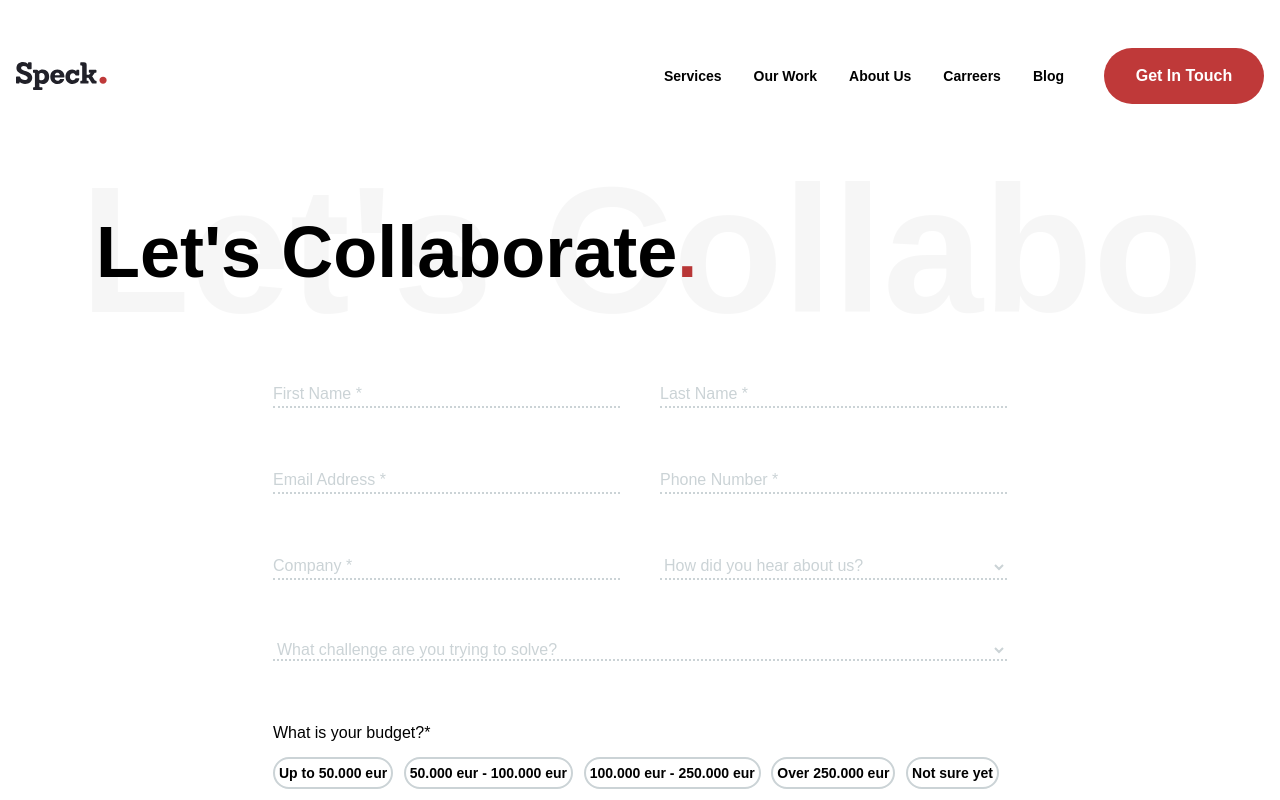
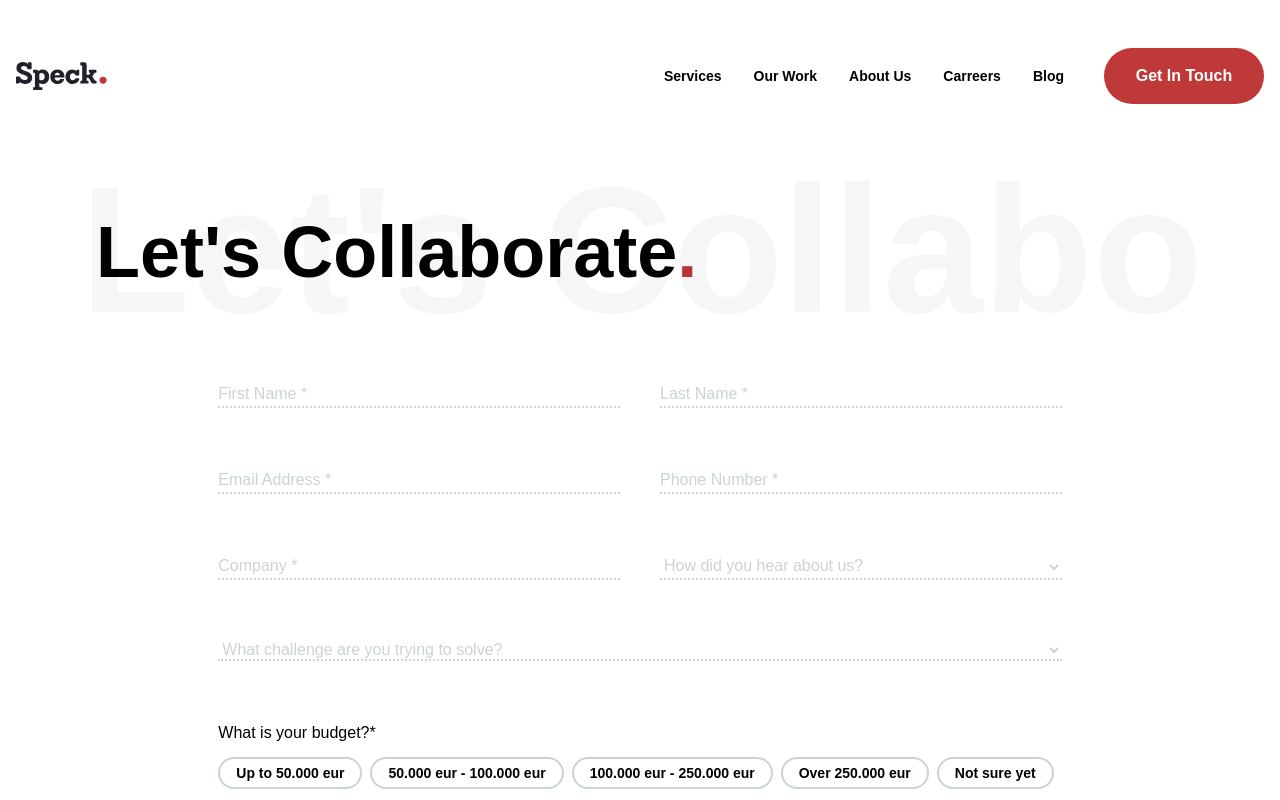
Before and after one commit to tivanovic21/speck-contact-page, a Next.js app: page / in a window 1280 px wide. Shown: the top 800 px of the page. Built offline with nearby package versions, Linux system fonts and the light colour scheme; a web font is replaced by a local one; what tailwind-hamburgers would draw is missing.

Commit message:
fix contact form design (buttons padding, input focus)

```diff
--- a/src/app/components/contactForm.tsx
+++ b/src/app/components/contactForm.tsx
@@ -103,13 +103,13 @@
             <div className="flex justify-center items-center md:h-screen md:mt-0 mt-10 z-10">
                 <div className="font-poppins text-base font-normal">
                     <form className="grid gap-y-10 grid-cols-2 gap-x-10 w-full" ref={formRef} onSubmit={handleSubmit}>
-                        <input ref={firstNameRef} type="text" className="mt-5 placeholder-speck-ligt-siva border-b-2 border-dotted border-speck-ligt-siva focus:border-black bg-transparent" placeholder="First Name *" required />
-                        <input ref={lastNameRef} type="text" className="mt-5 placeholder-speck-ligt-siva border-b-2 border-dotted border-speck-ligt-siva focus:border-black bg-transparent" placeholder="Last Name *" required />
-                        <input ref={emailRef} type="email" className="mt-5 placeholder-speck-ligt-siva border-b-2 border-dotted border-speck-ligt-siva focus:border-black bg-transparent" placeholder="Email Address *" required pattern="[a-z0-9._%+-]+@[a-z0-9.-]+\.[a-z]{2,}$" />
-                        <input ref={phoneNumberRef} type="text" className="mt-5 placeholder-speck-ligt-siva border-b-2 border-dotted border-speck-ligt-siva focus:border-black bg-transparent" placeholder="Phone Number *" required />
-                        <input ref={companyRef} type="text" className="mt-5 placeholder-speck-ligt-siva border-b-2 border-dotted border-speck-ligt-siva focus:border-black bg-transparent" placeholder="Company *" required />
+                        <input ref={firstNameRef} type="text" className="mt-5 placeholder-speck-ligt-siva border-b-2 border-dotted border-speck-ligt-siva focus:border-black bg-transparent focus:outline-none" placeholder="First Name *" required />
+                        <input ref={lastNameRef} type="text" className="mt-5 placeholder-speck-ligt-siva border-b-2 border-dotted border-speck-ligt-siva focus:border-black bg-transparent focus:outline-none" placeholder="Last Name *" required />
+                        <input ref={emailRef} type="email" className="mt-5 placeholder-speck-ligt-siva border-b-2 border-dotted border-speck-ligt-siva focus:border-black bg-transparent focus:outline-none" placeholder="Email Address *" required pattern="[a-z0-9._%+-]+@[a-z0-9.-]+\.[a-z]{2,}$" />
+                        <input ref={phoneNumberRef} type="text" className="mt-5 placeholder-speck-ligt-siva border-b-2 border-dotted border-speck-ligt-siva focus:border-black bg-transparent focus:outline-none" placeholder="Phone Number *" required />
+                        <input ref={companyRef} type="text" className="mt-5 placeholder-speck-ligt-siva border-b-2 border-dotted border-speck-ligt-siva focus:border-black bg-transparent focus:outline-none" placeholder="Company *" required />
 
-                        <select ref={howDidYouHearAboutUsRef} defaultValue="" className={`${selectedBudget == null ? 'text-speck-ligt-siva' : 'text-black'} mt-5 border-b-2 border-dotted border-speck-ligt-siva focus:border-black bg-transparent`} onChange={(event) => setSelectedBudget(event.target.value)} required>
+                        <select ref={howDidYouHearAboutUsRef} defaultValue="" className={`${selectedBudget == null ? 'text-speck-ligt-siva' : 'text-black'} mt-5 border-b-2 border-dotted border-speck-ligt-siva focus:border-black bg-transparent focus:outline-none`} onChange={(event) => setSelectedBudget(event.target.value)} required>
                             <option value="" disabled className="text-speck-ligt-siva">How did you hear about us?</option>
                             <option value="option1" className="hover:text-speck-red">Social media (Facebook, Instagram, LinkedIn)</option>
                             <option value="option2" className="hover:text-speck-red">Word of mouth</option>
@@ -117,7 +117,7 @@
                             <option value="option4" className="hover:text-speck-red">Other</option>
                         </select>
 
-                        <select ref={challengeRef} defaultValue="" className={`${selectedChallenge == null ? 'text-speck-ligt-siva' : 'text-black'} mt-5 border-b-2 border-dotted border-speck-ligt-siva focus:border-black bg-transparent col-span-2`} onChange={(event) => setSelectedChallenge(event.target.value)} required>
+                        <select ref={challengeRef} defaultValue="" className={`${selectedChallenge == null ? 'text-speck-ligt-siva' : 'text-black'} mt-5 border-b-2 border-dotted border-speck-ligt-siva focus:border-black bg-transparent col-span-2 focus:outline-none`} onChange={(event) => setSelectedChallenge(event.target.value)} required>
                             <option value="" disabled className="text-speck-light-siva">What challenge are you trying to solve?</option>
                             <option value="challenge1" className="hover:text-speck-red">Creating a new digital product</option>
                             <option value="challenge2" className="hover:text-speck-red">Scaling my business</option>
@@ -130,15 +130,15 @@
                         <div className="mt-5 md:col-span-2">
                             <span>What is your budget?*</span><br />
                             <div className="flex flex-wrap md:w-full lg:justify-between items-center min-w-fit mt-3">
-                                <button type="button" className={` border-speck-ligt-siva border-solid border-2 rounded-full bg-${selectedBudget === 'upto50k' ? 'speck-red' : 'transparent'} text-${selectedBudget === 'upto50k' ? 'white' : 'black'} font-heywow text-sm font-bold md:min-w-1/6 w-max h-auto p-1 md:mr-2 mb-2`} onClick={() => setSelectedBudget('upto50k')}>Up to 50.000 eur</button>
-                                <button type="button" className={` border-speck-ligt-siva border-solid border-2 rounded-full bg-${selectedBudget === '50k-100k' ? 'speck-red' : 'transparent'} text-${selectedBudget === '50k-100k' ? 'white' : 'black'} font-heywow text-sm font-bold md:min-w-1/6 w-max h-auto p-1 md:mr-2 mb-2`} onClick={() => setSelectedBudget('50k-100k')}>50.000 eur - 100.000 eur</button>
-                                <button type="button" className={` border-speck-ligt-siva border-solid border-2 rounded-full bg-${selectedBudget === '100k-250k' ? 'speck-red' : 'transparent'} text-${selectedBudget === '100k-250k' ? 'white' : 'black'} font-heywow text-sm font-bold md:min-w-1/6 w-max h-auto p-1 md:mr-2 mb-2`} onClick={() => setSelectedBudget('100k-250k')}>100.000 eur - 250.000 eur</button>
-                                <button type="button" className={` border-speck-ligt-siva border-solid border-2 rounded-full bg-${selectedBudget === 'over250k' ? 'speck-red' : 'transparent'} text-${selectedBudget === 'over250k' ? 'white' : 'black'} font-heywow text-sm font-bold md:min-w-1/6 w-max h-auto p-1 md:mr-2 mb-2`} onClick={() => setSelectedBudget('over250k')}>Over 250.000 eur</button>
-                                <button type="button" className={` border-speck-ligt-siva border-solid border-2 rounded-full bg-${selectedBudget === 'notsure' ? 'speck-red' : 'transparent'} text-${selectedBudget === 'notsure' ? 'white' : 'black'} font-heywow text-sm font-bold md:min-w-1/6 w-max h-auto p-1 md:mr-2 mb-2`} onClick={() => setSelectedBudget('notsure')}>Not sure yet</button>
+                                <button type="button" className={` border-speck-ligt-siva border-solid border-2 rounded-full bg-${selectedBudget === 'upto50k' ? 'speck-red' : 'transparent'} text-${selectedBudget === 'upto50k' ? 'white' : 'black'} font-heywow text-sm font-bold md:min-w-1/6 w-max h-auto p-1 md:mr-2 mb-2 focus:outline-none px-4`} onClick={() => setSelectedBudget('upto50k')}>Up to 50.000 eur</button>
+                                <button type="button" className={` border-speck-ligt-siva border-solid border-2 rounded-full bg-${selectedBudget === '50k-100k' ? 'speck-red' : 'transparent'} text-${selectedBudget === '50k-100k' ? 'white' : 'black'} font-heywow text-sm font-bold md:min-w-1/6 w-max h-auto p-1 md:mr-2 mb-2 focus:outline-none px-4`} onClick={() => setSelectedBudget('50k-100k')}>50.000 eur - 100.000 eur</button>
+                                <button type="button" className={` border-speck-ligt-siva border-solid border-2 rounded-full bg-${selectedBudget === '100k-250k' ? 'speck-red' : 'transparent'} text-${selectedBudget === '100k-250k' ? 'white' : 'black'} font-heywow text-sm font-bold md:min-w-1/6 w-max h-auto p-1 md:mr-2 mb-2 focus:outline-none px-4`} onClick={() => setSelectedBudget('100k-250k')}>100.000 eur - 250.000 eur</button>
+                                <button type="button" className={` border-speck-ligt-siva border-solid border-2 rounded-full bg-${selectedBudget === 'over250k' ? 'speck-red' : 'transparent'} text-${selectedBudget === 'over250k' ? 'white' : 'black'} font-heywow text-sm font-bold md:min-w-1/6 w-max h-auto p-1 md:mr-2 mb-2 focus:outline-none px-4`} onClick={() => setSelectedBudget('over250k')}>Over 250.000 eur</button>
+                                <button type="button" className={` border-speck-ligt-siva border-solid border-2 rounded-full bg-${selectedBudget === 'notsure' ? 'speck-red' : 'transparent'} text-${selectedBudget === 'notsure' ? 'white' : 'black'} font-heywow text-sm font-bold md:min-w-1/6 w-max h-auto p-1 md:mr-2 mb-2 focus:outline-none px-4`} onClick={() => setSelectedBudget('notsure')}>Not sure yet</button>
                             </div>
                         </div>
 
-                        <textarea ref={scopeRef} placeholder="Tell us more about your scope*" className="col-span-2 placeholder-speck-ligt-siva w-100 mt-10 h-8 border-b-2 border-dotted border-speck-ligt-siva focus:border-black bg-transparent resize-none" required />
+                        <textarea ref={scopeRef} placeholder="Tell us more about your scope*" className="col-span-2 placeholder-speck-ligt-siva w-100 mt-10 h-8 border-b-2 border-dotted border-speck-ligt-siva focus:border-black focus:outline-none bg-transparent resize-none" required />
 
 
                         <div id="fileInput" className="mt-5 flex justify-center col-span-2 p-10 text-center border-2 border-dotted border-speck-ligt-siva rounded-3xl" onClick={handleFileInputClick}>
@@ -167,16 +167,16 @@
 
                         <div className="col-start-1 col-span-2">
                             <div>
-                                <input ref={tos1Ref} type="checkbox" id="tos1" className="rounded-md" required />
+                                <input ref={tos1Ref} type="checkbox" id="tos1" className="rounded-md focus:outline-none" required />
                                 <label htmlFor="tos1" className="ml-5 text-sm">Stay up to date with the latest software development and design trends brought to you by Speck experts</label>
                             </div>
                             <div>
-                                <input ref={tos2Ref} type="checkbox" id="tos2" className="rounded-md" required />
+                                <input ref={tos2Ref} type="checkbox" id="tos2" className="rounded-md focus:outline-none" required />
                                 <label htmlFor="tos2" className="ml-5 text-sm">I agree to the <span className="text-speck-red">Privacy</span> Policy</label>
                             </div>
                         </div>
                         <br />
-                        <button className="text-white bg-speck-red font-bold font-heywow rounded-full px-4 py-2 text-center items-center w-40 h-14 col-start-1" type="submit">Send &rarr;</button>
+                        <button className="text-white bg-speck-red font-bold font-heywow rounded-full px-4 py-2 text-center items-center w-40 h-14 col-start-1 focus:outline-none" type="submit">Send &rarr;</button>
                     </form>
                 </div>
             </div>
```
